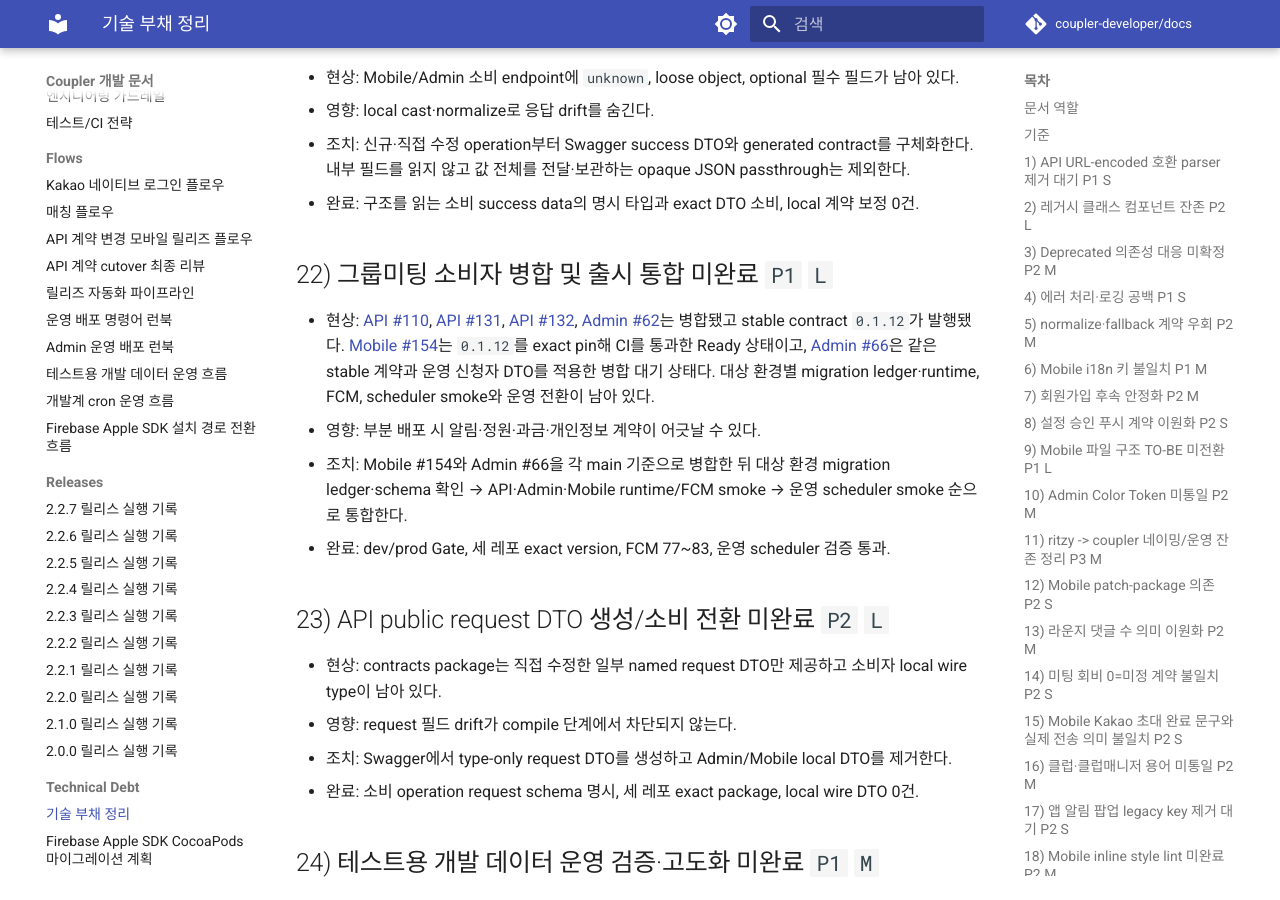
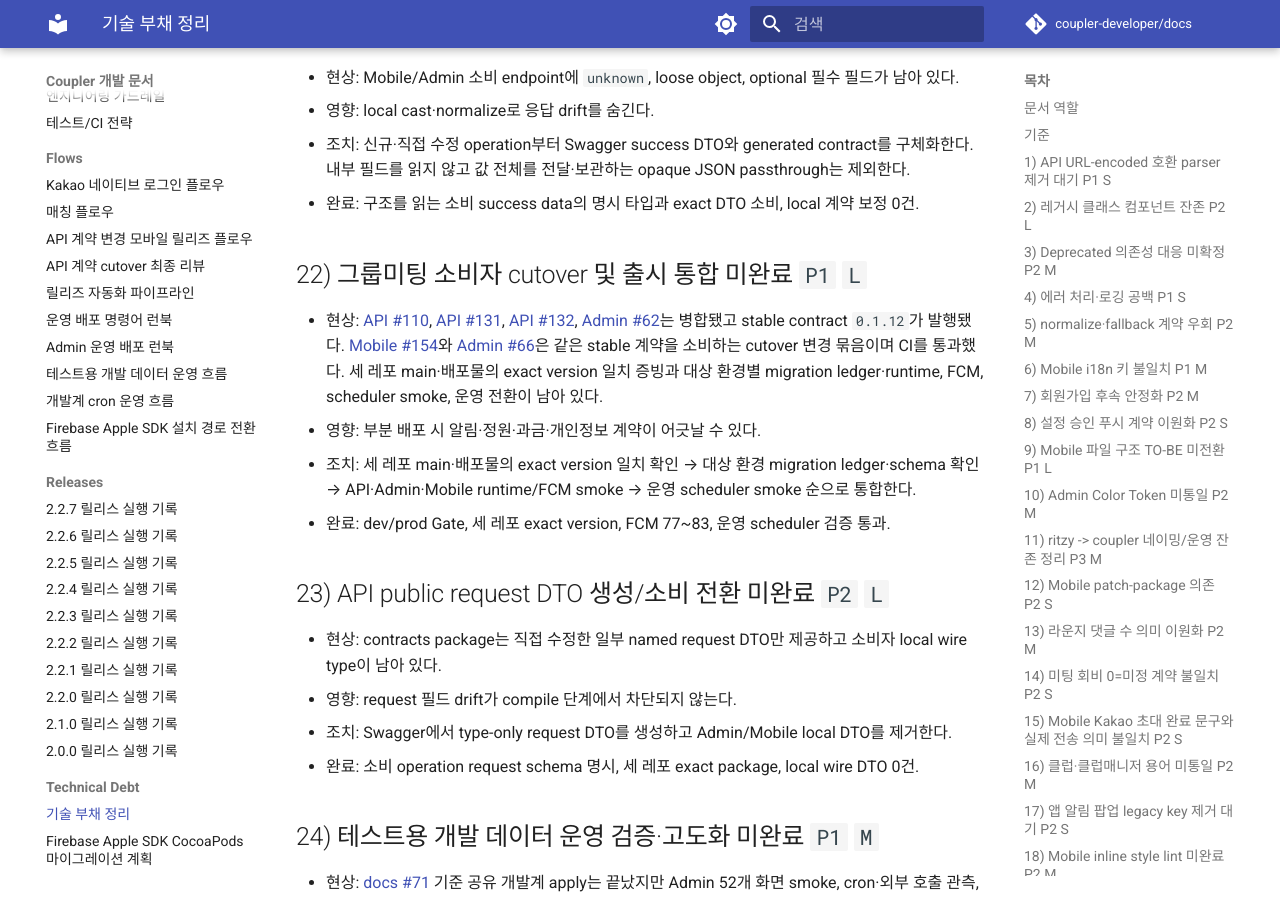
Before and after one commit to coupler-developer/docs, an MkDocs documentation site: the page built from content/technical-debt/technical-debt.md, in a window 1280 px wide and 900 px high, scrolled down 5025 px. Built offline with MkDocs 1.6.1 and Material for MkDocs 9.7.7, drawn with Linux system fonts in a browser that asks for light colours; comment, search, counter and statistics services are not loaded.

Commit message:
docs: 그룹미팅 cutover 추적 문구 안정화
Background: 소비자 PR의 Ready·병합 대기 상태를 본문에 고정하면 병합 직후 문서가 다시 낡습니다.

Changes: PR은 cutover 변경 묶음 근거로 유지하고 완료 조건을 세 레포 main·배포물 exact version과 환경 smoke 증빙으로 표현했습니다.

Impact: 그룹미팅 architecture와 기술부채 상태 문구만 변경합니다.

Tests: yarn validate:docs

```diff
--- a/content/technical-debt/technical-debt.md
+++ b/content/technical-debt/technical-debt.md
@@ -161,11 +161,11 @@
 - 조치: 신규·직접 수정 operation부터 Swagger success DTO와 generated contract를 구체화한다. 내부 필드를 읽지 않고 값 전체를 전달·보관하는 opaque JSON passthrough는 제외한다.
 - 완료: 구조를 읽는 소비 success data의 명시 타입과 exact DTO 소비, local 계약 보정 0건.
 
-## 22) 그룹미팅 소비자 병합 및 출시 통합 미완료 `P1` `L`
+## 22) 그룹미팅 소비자 cutover 및 출시 통합 미완료 `P1` `L`
 
-- 현상: [API #110](https://github.com/coupler-developer/coupler-api/pull/110), [API #131](https://github.com/coupler-developer/coupler-api/pull/131), [API #132](https://github.com/coupler-developer/coupler-api/pull/132), [Admin #62](https://github.com/coupler-developer/coupler-admin-web/pull/62)는 병합됐고 stable contract `0.1.12`가 발행됐다. [Mobile #154](https://github.com/coupler-developer/coupler-mobile-app/pull/154)는 `0.1.12`를 exact pin해 CI를 통과한 Ready 상태이고, [Admin #66](https://github.com/coupler-developer/coupler-admin-web/pull/66)은 같은 stable 계약과 운영 신청자 DTO를 적용한 병합 대기 상태다. 대상 환경별 migration ledger·runtime, FCM, scheduler smoke와 운영 전환이 남아 있다.
+- 현상: [API #110](https://github.com/coupler-developer/coupler-api/pull/110), [API #131](https://github.com/coupler-developer/coupler-api/pull/131), [API #132](https://github.com/coupler-developer/coupler-api/pull/132), [Admin #62](https://github.com/coupler-developer/coupler-admin-web/pull/62)는 병합됐고 stable contract `0.1.12`가 발행됐다. [Mobile #154](https://github.com/coupler-developer/coupler-mobile-app/pull/154)와 [Admin #66](https://github.com/coupler-developer/coupler-admin-web/pull/66)은 같은 stable 계약을 소비하는 cutover 변경 묶음이며 CI를 통과했다. 세 레포 main·배포물의 exact version 일치 증빙과 대상 환경별 migration ledger·runtime, FCM, scheduler smoke, 운영 전환이 남아 있다.
 - 영향: 부분 배포 시 알림·정원·과금·개인정보 계약이 어긋날 수 있다.
-- 조치: Mobile #154와 Admin #66을 각 main 기준으로 병합한 뒤 대상 환경 migration ledger·schema 확인 → API·Admin·Mobile runtime/FCM smoke → 운영 scheduler smoke 순으로 통합한다.
+- 조치: 세 레포 main·배포물의 exact version 일치 확인 → 대상 환경 migration ledger·schema 확인 → API·Admin·Mobile runtime/FCM smoke → 운영 scheduler smoke 순으로 통합한다.
 - 완료: dev/prod Gate, 세 레포 exact version, FCM 77~83, 운영 scheduler 검증 통과.
 
 ## 23) API public request DTO 생성/소비 전환 미완료 `P2` `L`
```
Also changed, not shown: content/architecture/group-meeting-system.md (+2 -2 lines).
